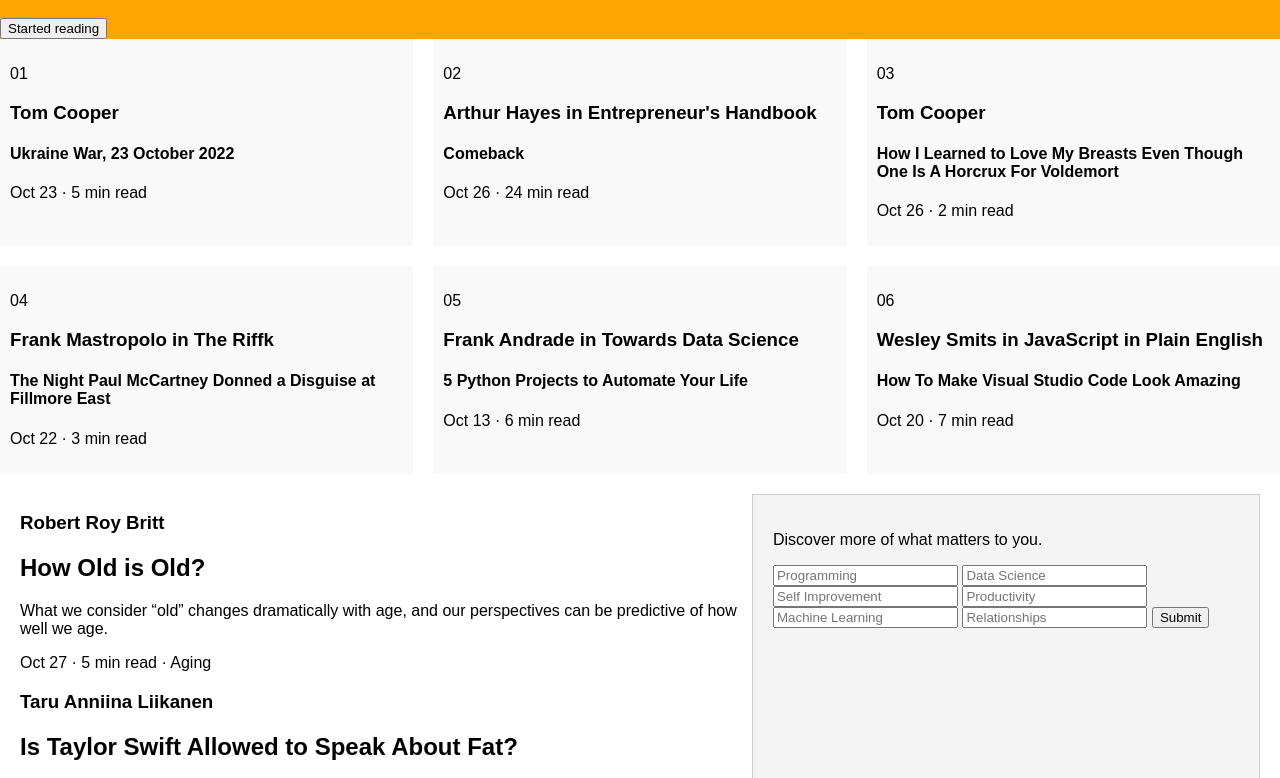
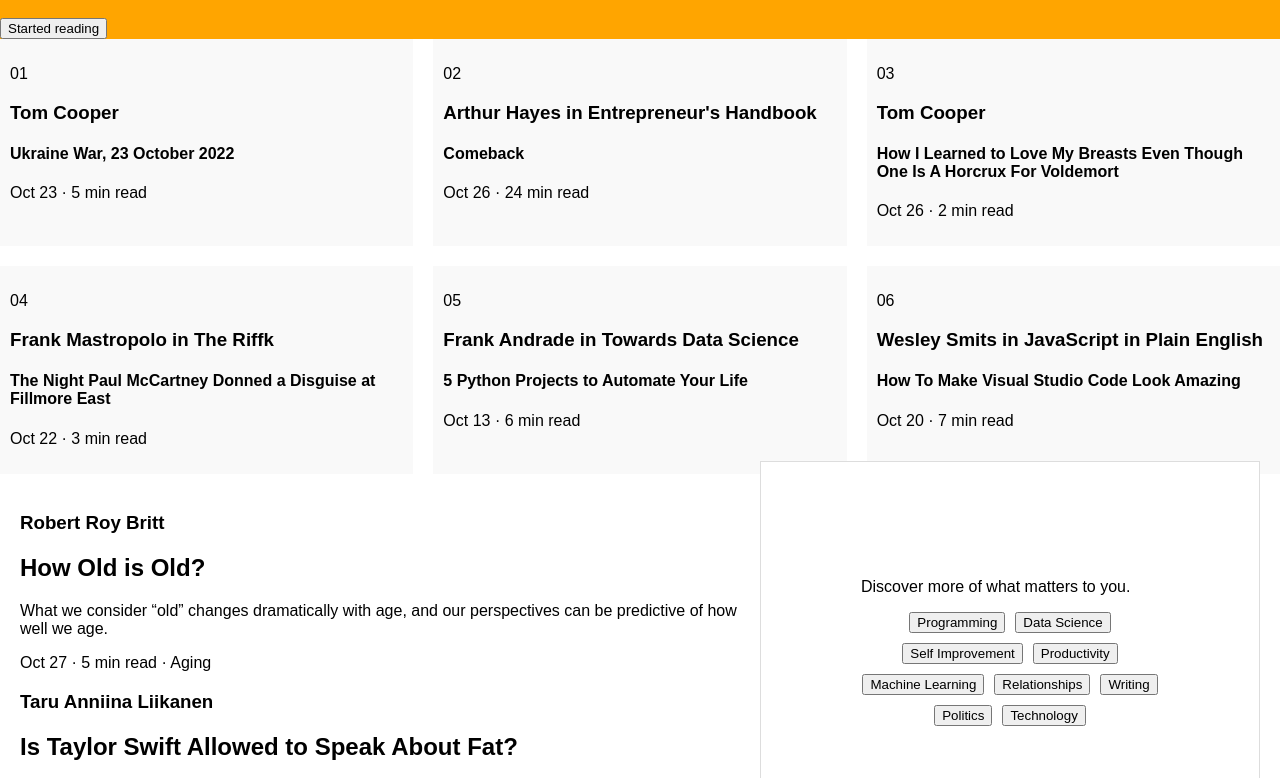
Before and after one commit to PaoloOliviero/Esame-css-avanzato, a plain HTML site: page index.html in a window 1280 px wide. Shown: the part 155-933 px from the top of the page. Drawn offline with Linux system fonts and the light colour scheme.

Commit message:
Commit 2

```diff
--- a/index.css
+++ b/index.css
@@ -63,14 +63,36 @@
   height: 100vh;
 }
 
+body {
+  margin: 0;
+  font-family: Arial, sans-serif;
+  height: 100vh;
+}
+
 .container {
-  flex-wrap: wrap;
-  gap: 1000px;
-  width: 600px;
-  height: 500px;
-  background-color: #f4f4f4;
-  padding: 20px;
-  border: 1px solid #ccc;
+  display: flex;
+  justify-content: flex-end; /* Posiziona l'aside a destra dello schermo */
+  align-items: center; /* Centra verticalmente */
+  height: 300px;
+  width: 500px;
+}
+
+aside {
+  background-color: #ffffff;
+  padding: 100px;
+  width: 2000px;
+  border: 1px solid #ddd;
+}
+
+form {
+  display: flex;
+  flex-wrap: wrap; /* Permette ai pulsanti di andare su più righe */
+  gap: 10px; /* Spazio tra i pulsanti */
+  justify-content: center; /* Centra i pulsanti */
+}
+
+.button:hover {
+  background-color: #0056b3;
 }
 
 .container2 {
--- a/index.html
+++ b/index.html
@@ -122,13 +122,15 @@
         <aside>
           <p>Discover more of what matters to you.</p>
           <form action="/submit">
-            <input type="text" class="input" name="topic" placeholder="Programming" required />
-            <input type="text" class="input" name="topic" placeholder="Data Science" required />
-            <input type="text" class="input" name="topic" placeholder="Self Improvement" required />
-            <input type="text" class="input" name="topic" placeholder="Productivity" required />
-            <input type="text" class="input" name="topic" placeholder="Machine Learning" required />
-            <input type="text" class="input" name="topic" placeholder="Relationships" required />
-            <button type="submit">Submit</button>
+            <button class="button">Programming</button>
+            <button class="button">Data Science</button>
+            <button class="button">Self Improvement</button>
+            <button class="button">Productivity</button>
+            <button class="button">Machine Learning</button>
+            <button class="button">Relationships</button>
+            <button class="button">Writing</button>
+            <button class="button">Politics</button>
+            <button class="button">Technology</button>
           </form>
         </aside>
       </div>
```
